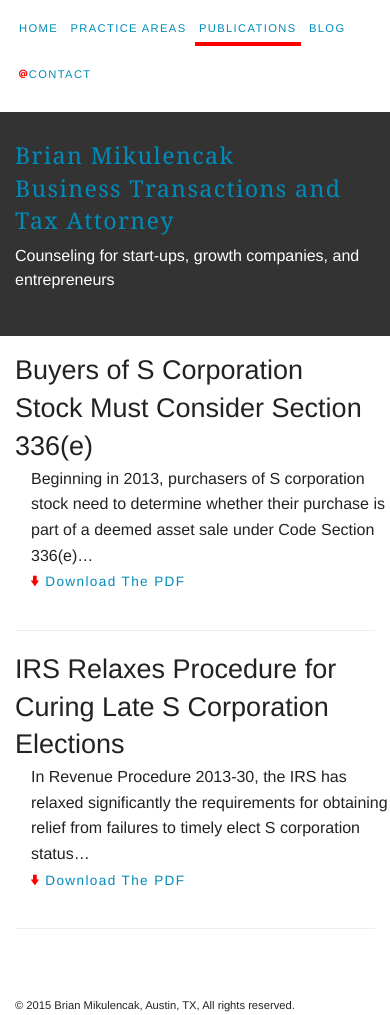
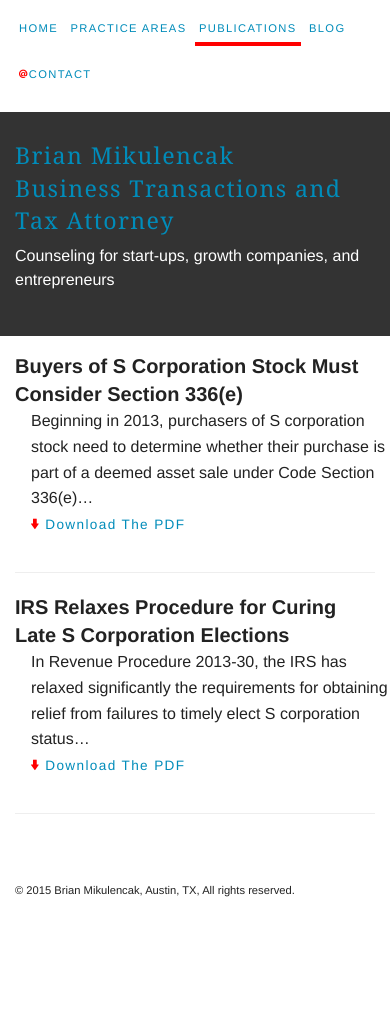
Before and after one commit to brianmik/bmaustinlaw, a Jekyll site: the page built from publications.html, in a window 390 px wide. Built offline with Jekyll 4.4.1, drawn with Linux system fonts in a browser that asks for light colours; Markdown is read by kramdown in place of the engine named in the settings; comment, search, counter and statistics services are not loaded; after the commit the page ends 900 px from its top, so only the background shows below that.

Commit message:
styling for small screens

```diff
--- a/css/main.css
+++ b/css/main.css
@@ -364,7 +364,7 @@ textarea {
     padding: .25rem;
   }
 
-  .philosophy, .experience, .practice {
+  .philosophy, .experience, .practice, .publication__title {
     font-size: 1.25rem;
     font-weight: bold;
   }
```
